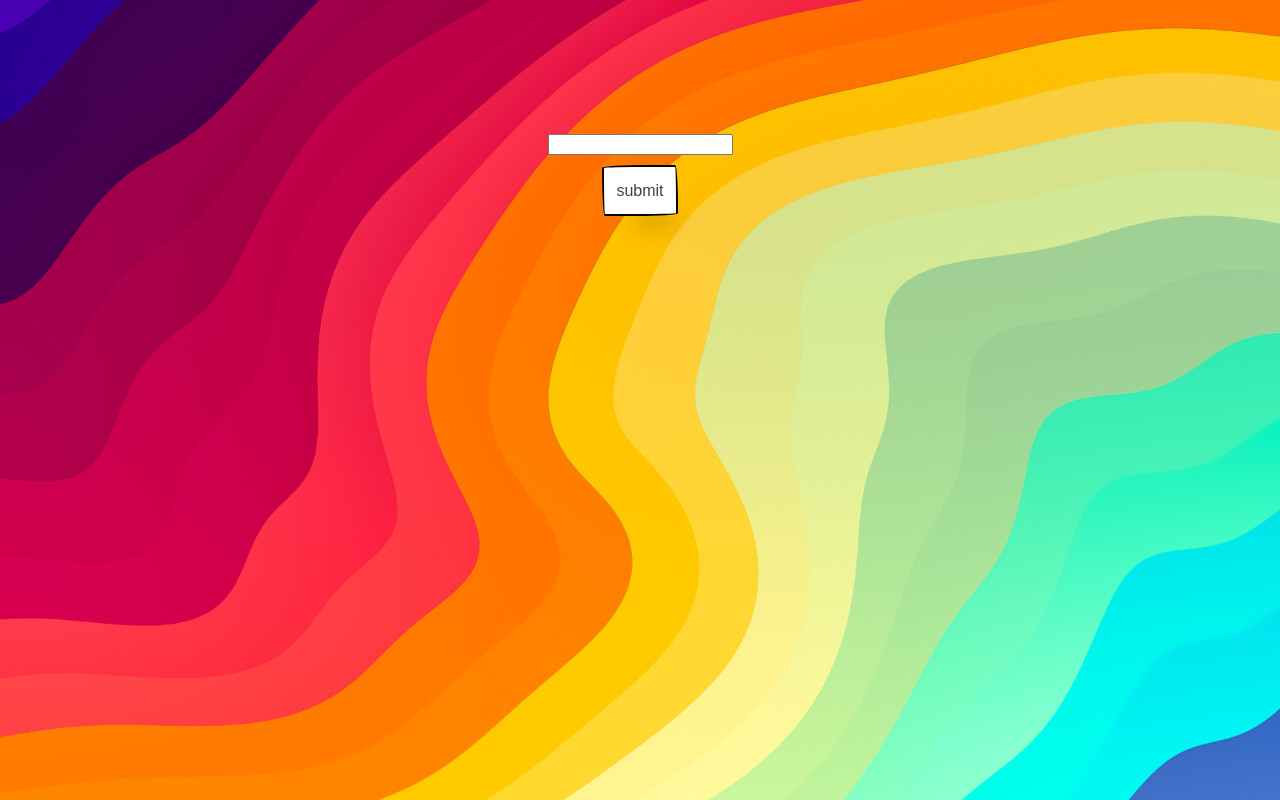
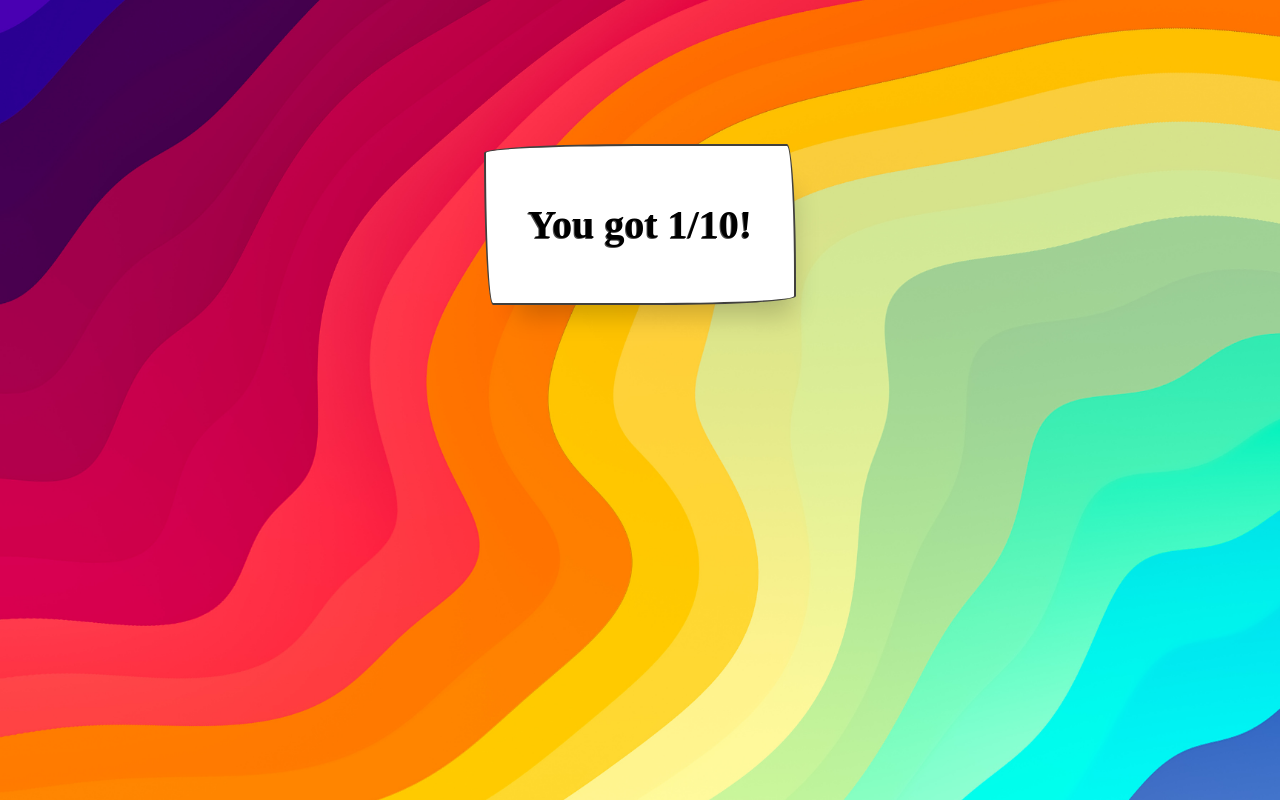
Before and after one commit to AlexWade555/trivia-game, a React app: page /scoreboard/1 in a window 1280 px wide. Built offline with nearby package versions, Linux system fonts and the light colour scheme; a web font is replaced by a local one.

Commit message:
got score displaying instead of input

```diff
--- a/src/components/App/App.css
+++ b/src/components/App/App.css
@@ -68,6 +68,17 @@ h2 {
   padding: 15px 30px;
   text-align: center;
   text-shadow: -1px 1px black;
+}
+
+h3 {
+  font-family: 'Neucha', cursive;
+  display: flex;
+  border-radius: 15px;
+  color: rgb(0, 0, 0);
+  font-size: 40px;
+  padding: 15px 30px;
+  text-align: center;
+  text-shadow: -1px 1px rgb(80, 80, 80);
 }
 
 .container {
@@ -152,3 +163,35 @@ button {
 .button:focus {
   box-shadow: rgba(0, 0, 0, .3) 2px 8px 4px -6px;
 }
+
+.scorebox {
+  align-self: center;
+  background-color: #fff;
+  background-image: none;
+  background-position: 0 90%;
+  background-repeat: repeat no-repeat;
+  background-size: 4px 3px;
+  border-radius: 15px 225px 255px 15px 15px 255px 225px 15px;
+  border-style: solid;
+  border-width: 2px;
+  box-shadow: rgba(0, 0, 0, .2) 15px 28px 25px -18px;
+  box-sizing: border-box;
+  color: #41403e;
+  cursor: pointer;
+  display: inline-block;
+  font-family: 'Neucha', sans-serif;
+  font-size: 1rem;
+  line-height: 23px;
+  outline: none;
+  padding: .75rem;
+  text-decoration: none;
+  transition: all 235ms ease-in-out;
+  border-bottom-left-radius: 15px 255px;
+  border-bottom-right-radius: 225px 15px;
+  border-top-left-radius: 255px 15px;
+  border-top-right-radius: 15px 225px;
+  user-select: none;
+  -webkit-user-select: none;
+  touch-action: manipulation;
+  margin: 10px;
+}
--- a/src/components/Scoreboard/index.js
+++ b/src/components/Scoreboard/index.js
@@ -2,35 +2,44 @@ import { useState } from "react"
 import { useParams } from "react-router-dom"
 
 function Scoreboard () {
-  const [submitScore, setSubmitScore] = useState(false)
-  const [name, setName] = useState('')
+  // const [submitScore, setSubmitScore] = useState(false)
+  // const [name, setName] = useState('')
   let {score} = useParams()
 
-  const handleName = (event) => {
-    setName(event.target.value)
-  }
+  // const handleName = (event) => {
+  //   setName(event.target.value)
+  // }
 
-  const handleSubmit = () => {
-    setSubmitScore(true)
-  }
+  // const handleSubmit = () => {
+  //   setSubmitScore(true)
+  // }
 
 
 
-  if (submitScore) {
+//   if (submitScore) {
 
-    return (
-      <div className="container">
-        <p>{name}:{score}</p>
+//     return (
+//       <div className="container">
+//         <p>{name}:{score}</p>
+//       </div>
+//     )
+//   } else {
+//     return (
+//       <div className="container">
+//         <input onChange={handleName}></input>
+//         <button onClick={handleSubmit}>submit</button>
+//       </div>
+//       )
+//     }
+
+  return (
+    <div className="container">
+      <div className="scorebox">
+        <h3>You got {score}/10!</h3>
       </div>
-    )
-  } else {
-    return (
-      <div className="container">
-        <input onChange={handleName}></input>
-        <button onClick={handleSubmit}>submit</button>
-      </div>
-      )
-    }
+    </div>
+  )
+
 }
 
 export default Scoreboard
```
